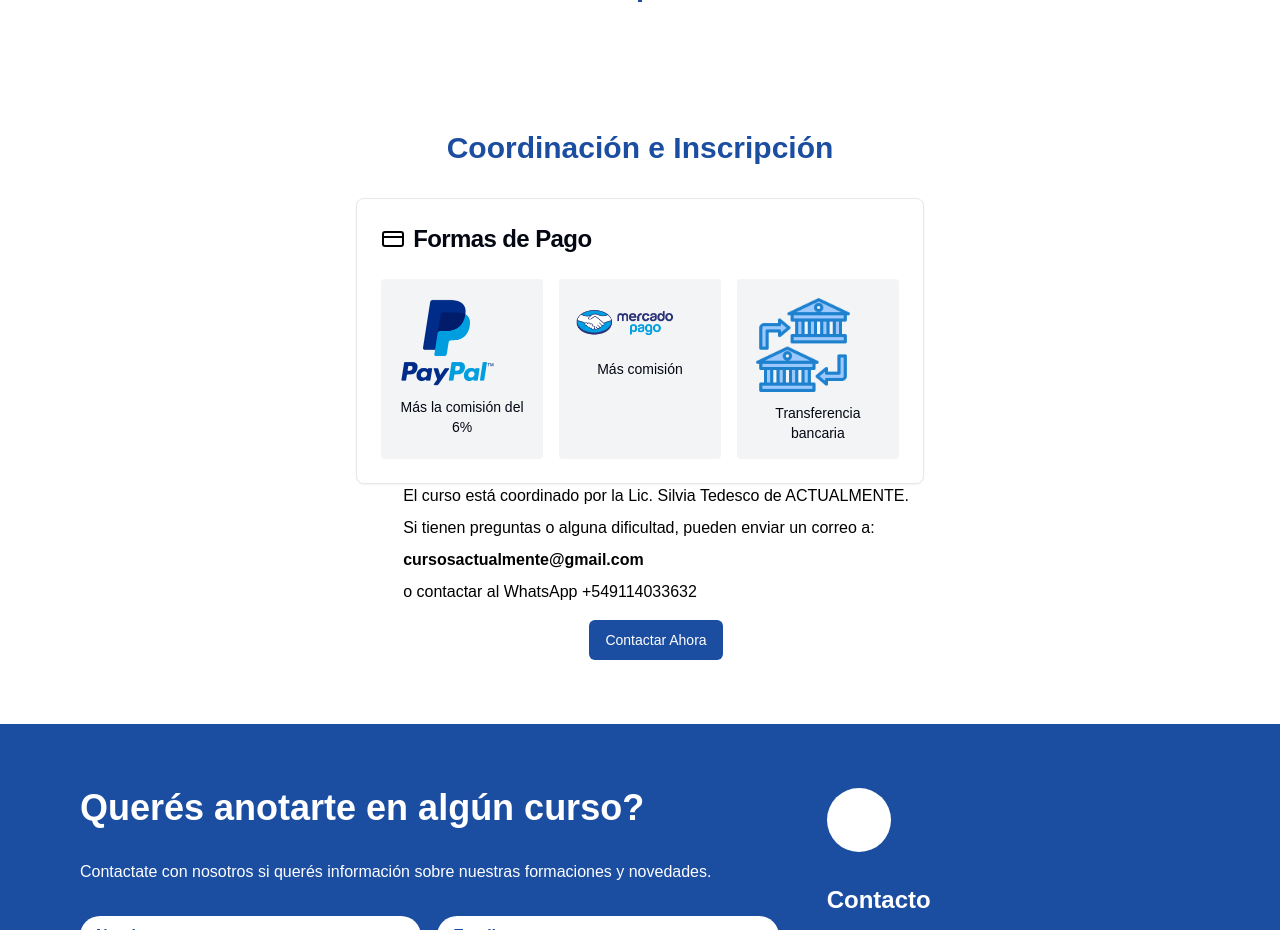
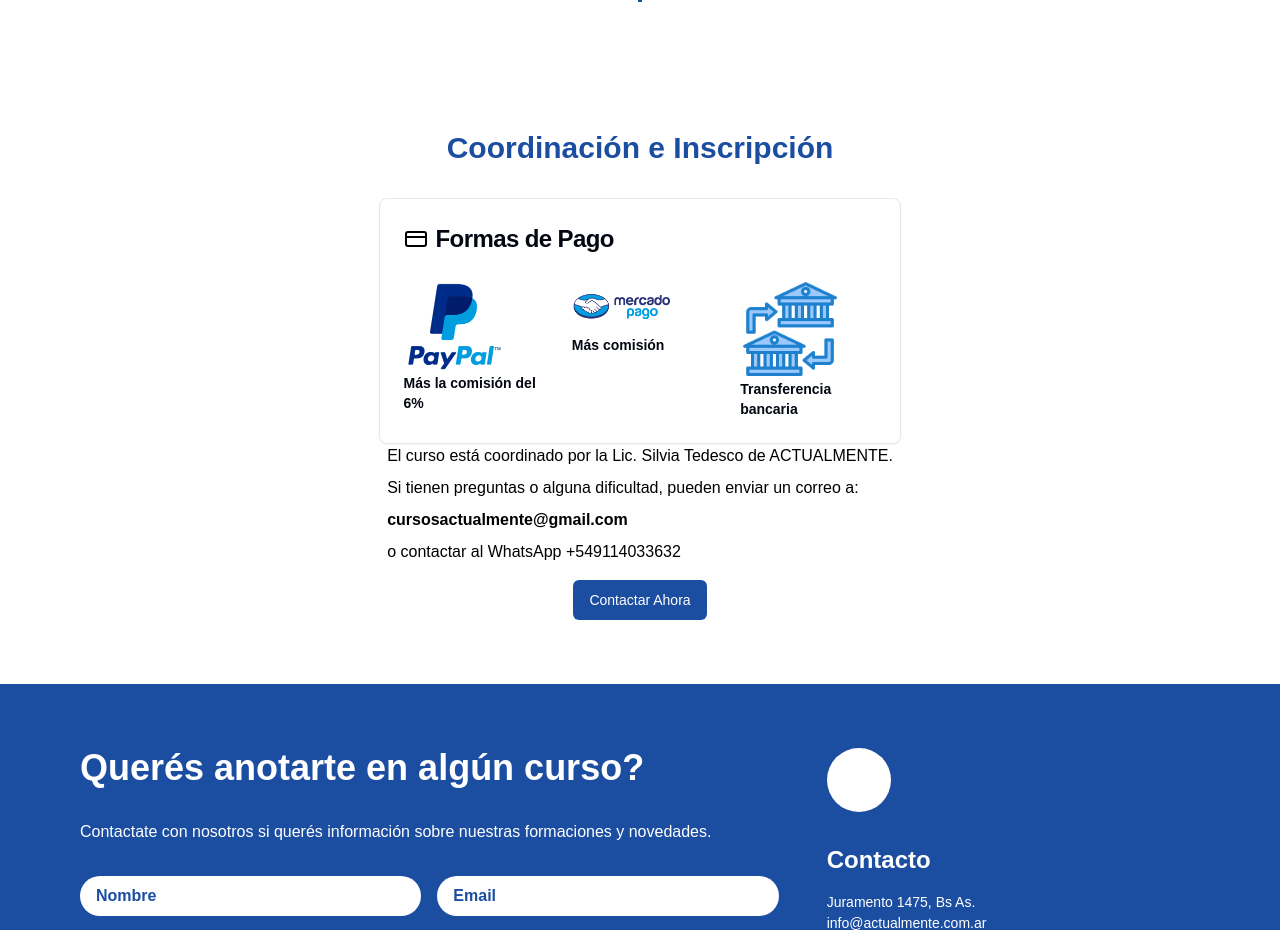
Before and after one commit to tomaslami/act-upd, a Next.js app: page /cursos/teacch in a window 1280 px wide. Shown: the part 2322-3252 px from the top of the page. Built offline with nearby package versions, Linux system fonts and the light colour scheme; a web font is replaced by a local one.

Commit message:
teach changes

```diff
--- a/src/app/cursos/teacch/page.tsx
+++ b/src/app/cursos/teacch/page.tsx
@@ -152,22 +152,22 @@ export default function Home() {
 
       {/* Coordinator */}
       <section id="contact" className="py-16">
-        <div className="container mx-auto px-4 text-start">
+        <div className="px-4 text-start">
           <SectionHeader title="Coordinación e Inscripción" className="text-blue" />
-          <div className="flex flex-col items-center space-y-8 md:space-y-0 md:space-x-8">
+          <div className=" flex flex-col items-center">
             <CourseCard title="Formas de Pago" icon={<CreditCard className="w-6 h-6 text-black " />}>
-              <div className="flex space-x-4 flex-col md:flex-row">
-                <div className="bg-gray-100 p-4 rounded text-center md:w-1/3 w-full">
+              <div className=" flex gap-8 justify-start items-start flex-col md:flex-row">
+                <div className=" rounded text-center md:w-1/3 w-full">
                   <Image src="/icons/paypal.png" alt="PayPal" width={100} height={40} />
-                  <p className="text-sm mt-2">Más la comisión del 6%</p>
+                  <p className="text-start text-sm font-bold">Más la comisión del 6%</p>
                 </div>
-                <div className="bg-gray-100 p-4 rounded text-center md:w-1/3 w-full">
+                <div className=" rounded text-center md:w-1/3 w-full">
                   <Image src="/icons/mercadopago.png" alt="Mercado Pago" width={100} height={40} />
-                  <p className="text-sm mt-2">Más comisión</p>
+                  <p className="text-start text-sm font-bold">Más comisión</p>
                 </div>
-                <div className="bg-gray-100 p-4 rounded text-center md:w-1/3 w-full">
+                <div className=" rounded text-center md:w-1/3 w-full">
                   <Image src="/icons/bank-transfer.png" alt="Transferencia bancaria" width={100} height={40} />
-                  <p className="text-sm mt-2">Transferencia bancaria</p>
+                  <p className="text-start text-sm font-bold">Transferencia bancaria</p>
                 </div>
               </div>
             </CourseCard>
```
